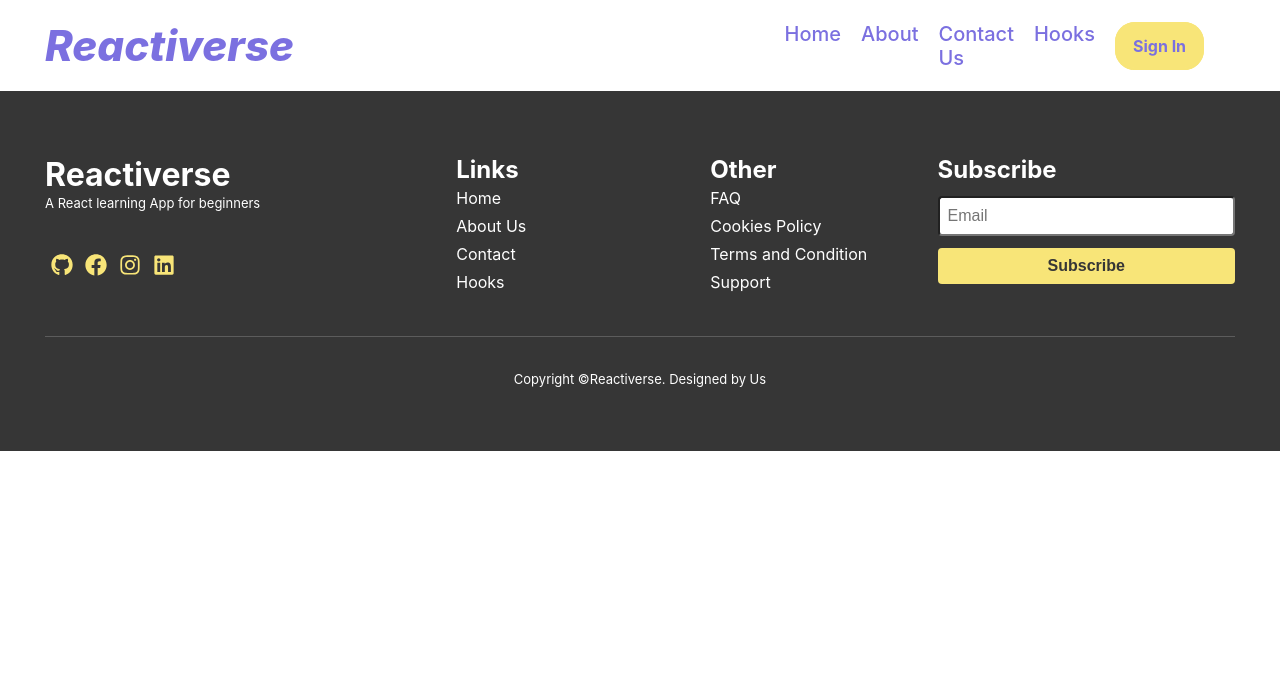
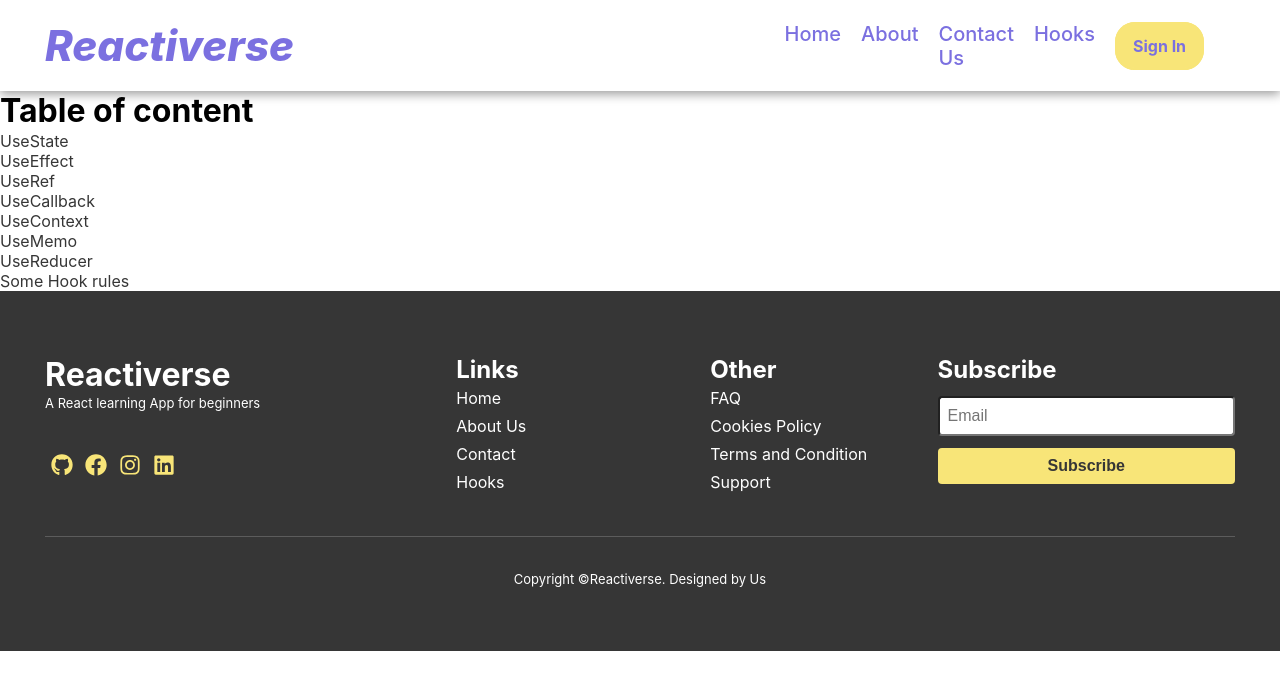
Before and after one commit to rashidyaqoob/reactiverse, a React (Create React App) app in the folder reactiverse/: page /hooks in a window 1280 px wide. Shown: the top 690 px of the page. Built offline with nearby package versions, Linux system fonts and the light colour scheme.

Commit message:
RCT-hooks: initial code structure for hooks

```diff
--- a/reactiverse/src/App.js
+++ b/reactiverse/src/App.js
@@ -6,20 +6,22 @@ import ContactUs from "./pages/Contact-us.jsx";
 import Footer from "./components/Footer/Footer.jsx";
 import SignUp from "./pages/SignUp/Sign-up.jsx";
 import Home from "./pages/Home/Home.jsx";
+import Hooks, { HookRoutes } from "./pages/Hooks/Hooks.jsx";
 
 function App() {
-  console.log("hello");
   return (
     <div className="App">
       <BrowserRouter>
         <Header />
         <Routes>
-          <Route path="/" element={<Home />} />
+          <Route path="/" element={<Home />} ></Route>
           <Route path="/about" element={<About />} />
           <Route path="/contact-us" element={<ContactUs />} />
+          <Route path="/hooks" element={<Hooks />} />
           <Route path="/sign-up" element={<SignUp />} />
           <Route />
         </Routes>
+        <HookRoutes/>
         <Footer />
       </BrowserRouter>
     </div>
--- /dev/null
+++ b/reactiverse/src/pages/Hooks/Hooks.jsx
@@ -0,0 +1,54 @@
+import { Link, BrowserRouter, Route, Routes } from "react-router-dom";
+import "./Hooks.scss";
+import UseState from "./UseState/UseState";
+
+const Hooks = () => {
+
+
+  return (
+    <>
+      <div className="hooks">
+        <h1>Table of content</h1>
+        <ul>
+          <li>
+            <Link to="/use-state">UseState</Link>
+          </li>
+          <li>
+            <Link to="/use-effect">UseEffect</Link>
+          </li>
+          <li>
+            <Link to="/use-ref">UseRef</Link>
+          </li>
+          <li>
+            <Link to="/use-callback">UseCallback</Link>
+          </li>
+          <li>
+            <Link to="/use-context">UseContext</Link>
+          </li>
+          <li>
+            <Link to="/use-demo">UseMemo</Link>
+          </li>
+          <li>
+            <Link to="/use-reducer">UseReducer</Link>
+          </li>
+        </ul>
+        <Link to="">
+          <p>Some Hook rules </p>
+        </Link>
+      </div>
+    </>
+  );
+};
+
+export default Hooks;
+
+export const HookRoutes = () => {
+    <Routes>
+      <Route path="/use-state" element={<UseState />} />
+      {/* <Route path="/use-effect" element={<UseEffect />} />
+        <Route path="/use-ref" element={<UseRef />} />
+        <Route path="/use-callback" element={<UseCallback />} />
+        <Route path="/use-context" element={<UseContext />} /> */}
+      <Route />
+    </Routes>;
+  };
--- /dev/null
+++ b/reactiverse/src/pages/Hooks/Hooks.scss
@@ -0,0 +1,5 @@
+@import '../../base-styles/globals.scss';
+
+.hooks a {
+    color: $black;
+}
--- /dev/null
+++ b/reactiverse/src/pages/Hooks/UseState/UseState.jsx
@@ -0,0 +1,9 @@
+const UseState = () => {
+    return (
+        <div>
+            This is a use state page
+        </div>
+    )
+}
+
+export default UseState;
```
Also changed, not shown: reactiverse/src/pages/Hooks/UseState/UseState.scss (added).
